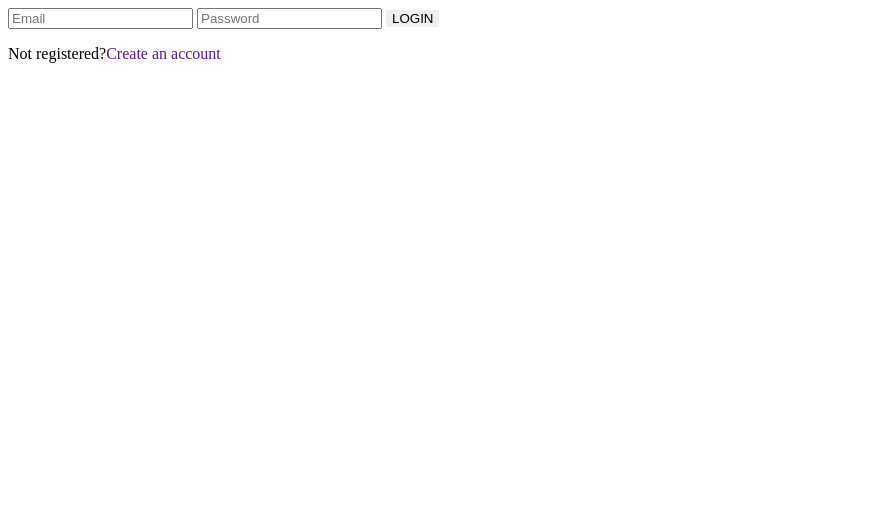
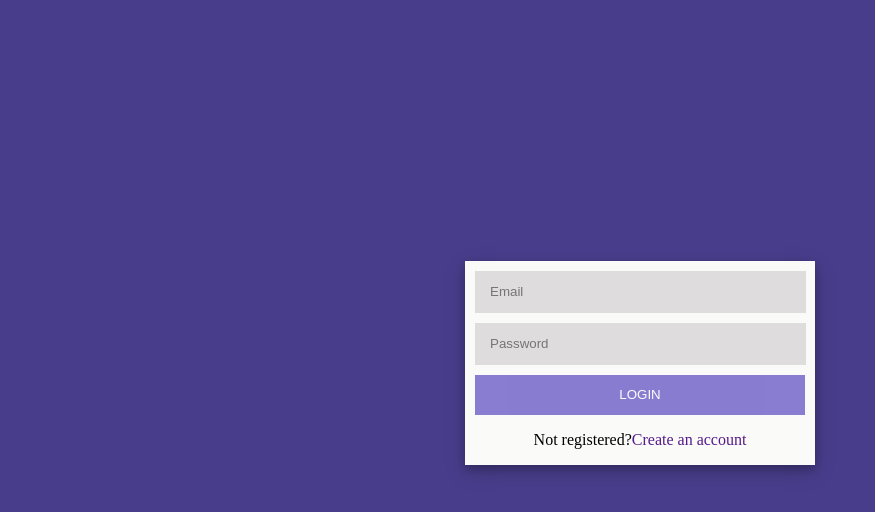
Before and after one commit to ekfaizal/loginpage, a plain HTML site: page index.html in a window 1280 px wide. Shown: the whole page, without its empty margins (0-875 px from the left). Drawn offline with Linux system fonts and the light colour scheme.

Commit message:
style added

```diff
--- a/index.html
+++ b/index.html
@@ -5,7 +5,7 @@
     <meta charset="UTF-8" />
     <meta name="viewport" content="width=device-width, initial-scale=1.0" />
     <title>Document</title>
-    <link rel="stylesheet" href="/login page/style.css" />
+    <link rel="stylesheet" href="style.css" />
 </head>
 
 <body>
```
